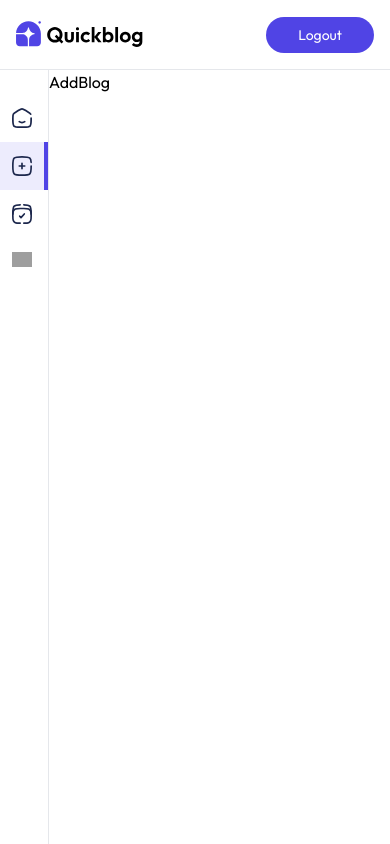
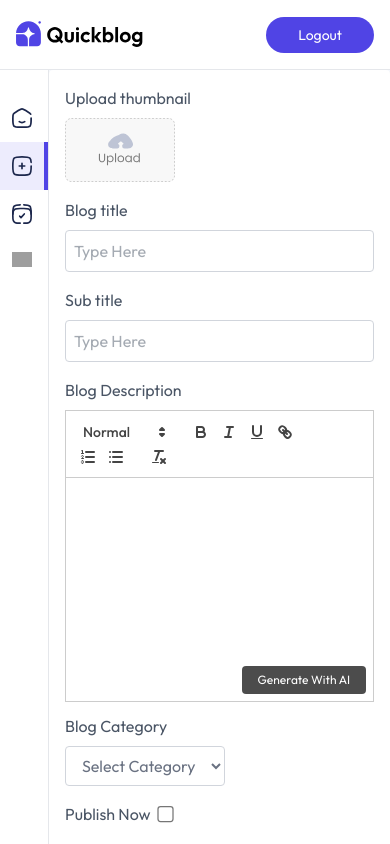
Before and after one commit to AneeshYadav2419/blog, a React (Vite) app in the folder client/: page /admin/addBlog in a window 390 px wide. Built offline with nearby package versions, Linux system fonts and the light colour scheme; grey boxes are pictures that could not be loaded.

Commit message:
Complete Frontened

```diff
--- a/client/package.json
+++ b/client/package.json
@@ -13,6 +13,7 @@
     "@tailwindcss/vite": "^4.1.14",
     "moment": "^2.30.1",
     "motion": "^12.23.22",
+    "quill": "^2.0.3",
     "react": "^19.1.1",
     "react-dom": "^19.1.1",
     "react-router-dom": "^7.9.3",
--- a/client/src/App.jsx
+++ b/client/src/App.jsx
@@ -8,6 +8,7 @@
 import ListBlog from './pages/admin/ListBlog'
 import Comments from './pages/admin/Comments'
 import Login from './components/admin/Login'
+import 'quill/dist/quill.snow.css'
 
 const App = () => {
   return (
--- a/client/src/pages/admin/AddBlog.jsx
+++ b/client/src/pages/admin/AddBlog.jsx
@@ -1,8 +1,76 @@
-import React from 'react'
+import React, { useEffect, useState } from 'react'
+import { assets, blogCategories } from '../../assets/assets'
+import Quill from 'quill';
+import { useRef } from 'react';
 
 const AddBlog = () => {
+
+  const editorRef = useRef(null)
+  const quillRef = useRef(null)
+
+  const [image, setImage] = useState(false);
+   const [title, setTitle] = useState('');
+    const [subTitle, setSubTitle] = useState('');
+     const [category, setCategory] = useState('Startup');
+      const [isPublished, setIsPublished] = useState(false);
+
+      const generateContent = async =>{
+
+      }
+
+      const onSubmitHandler = async (e) =>{
+        e.preventDefault();
+      }
+
+      useEffect(() => {
+        if(!quillRef.current && editorRef.current){
+          quillRef.current = new Quill(editorRef.current, {theme: 'snow'})
+        }
+      },[])
   return (
-    <div>AddBlog</div>
+    <form onSubmit={onSubmitHandler} className='flex-1 bg-blue-50/50 text-gray-600 h-full overflow-scroll'>
+      <div className='bg-white w-full max-w-3xl p-4 md:p-10 sm:m-10 shadow rounded'>
+        <p>Upload thumbnail</p>
+        <label htmlFor='image'>
+          <img src={!image ? assets.upload_area :URL.createObjectURL(image)} alt='' className='mt-2 h-16 rounded cursor-pointer'/>
+          <input onChange={(e) => setImage(e.target.files[0])} type='file' id='image' hidden required />
+        </label>
+
+        <p className='mt-4'> Blog title</p>
+        <input type='text' placeholder='Type Here' required className='w-full max-w-lg mt-2 p-2 border border-gray-300
+         outline-none rounded' onChange={e=>setTitle(e.target.value)} value={title} />
+
+
+        <p className='mt-4'> Sub title</p>
+        <input type='text' placeholder='Type Here' required className='w-full max-w-lg mt-2 p-2 border border-gray-300
+         outline-none rounded' onChange={e=>setSubTitle(e.target.value)} value={subTitle} />
+
+         <p className='mt-4'>Blog Description</p>
+         <div className='max-w-lg h-74 pb-16 sm:pb-10 pt-2 relative'>
+          <div ref={editorRef}></div>
+          <button type='button' onClick={generateContent} className='absolute bottom-1 right-2 ml-2 text-xs text-white
+          bg-black/70 px-4 py-1.5 rounded hover:underline cursor-pointer'> Generate With AI</button>
+         </div>
+         <p className='mt-4'>Blog Category</p>
+         <select onChange={e=> setCategory(e.target.value)} name='category' className='mt-2 px-3 py-2 border text-gray-500
+         border-gray-300 outline-none rounded'>
+          <option value="">Select Category</option>
+          {blogCategories.map((item, index)=>{
+            return <option key={index} value={item}>{item}</option>
+          })}
+         </select>
+
+         <div className='flex gap-2 mt-4'>
+          <p>Publish Now</p>
+          <input type='checkbox' checked={isPublished} className='scale-125 cursor-pointer' onChange={e=> setIsPublished(e.target.checked)} />
+         </div>
+
+         <button type='submit' className='mt-8 w-40 h-10 bg-primary text-white
+         rounded cursor-pointer text-sm'>Add Blog </button>
+
+      </div>
+    </form>
+
   )
 }
 
```
Also changed, not shown: 1 other file (tests, documents, lock files or other folders).
